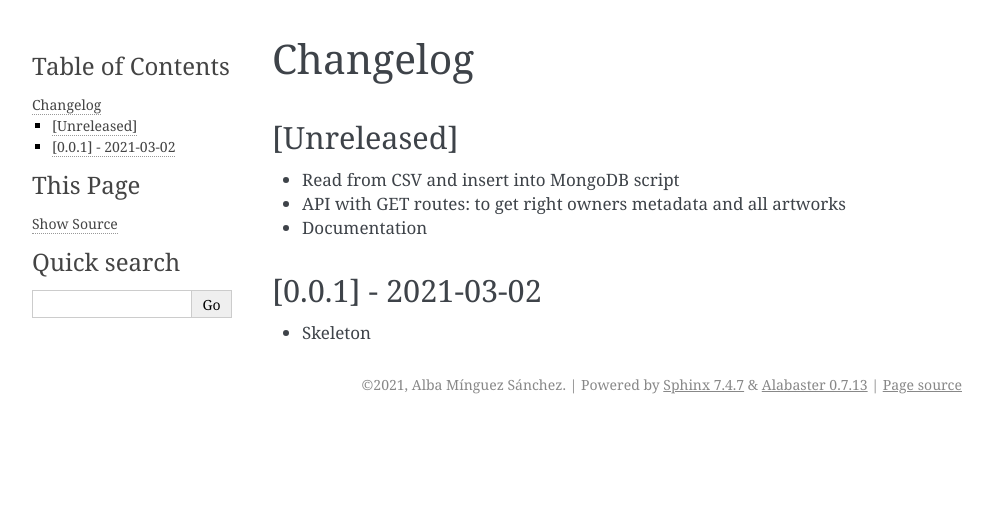
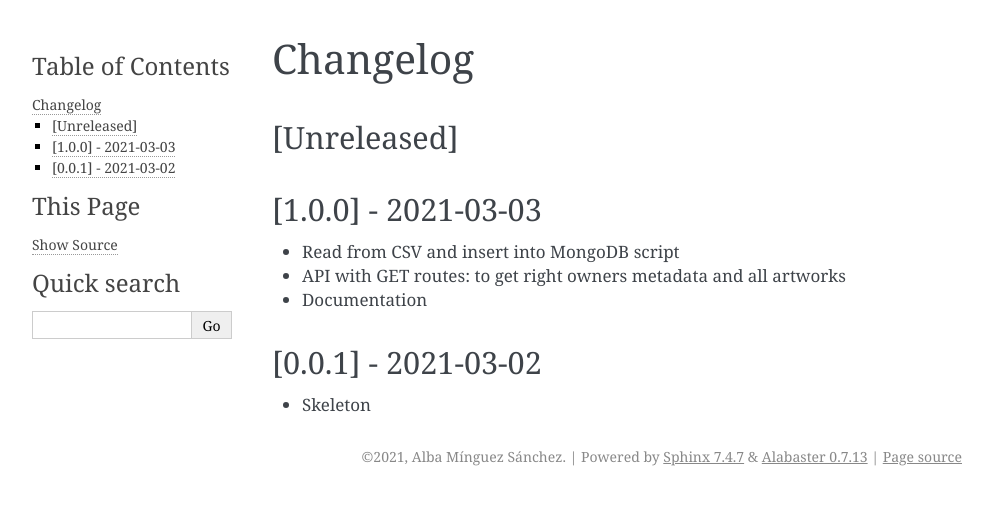
Before and after one commit to minguezalba/artworks, a Sphinx documentation site: the page built from docs/changelog.rst, in a window 1280 px wide. Shown: the top 505 px of the page, without its empty margins (148-1141 px from the left). Built offline with Sphinx 7.4.7, drawn with Linux system fonts in a browser that asks for light colours.

Commit message:
Update documentation

```diff
--- a/docs/changelog.rst
+++ b/docs/changelog.rst
@@ -3,6 +3,9 @@ Changelog
 
 [Unreleased]
 ------------
+
+[1.0.0] - 2021-03-03
+--------------------
 * Read from CSV and insert into MongoDB script
 * API with GET routes: to get right owners metadata and all artworks
 * Documentation
```
Also changed, not shown: CHANGELOG.md (+2 -0 lines).
